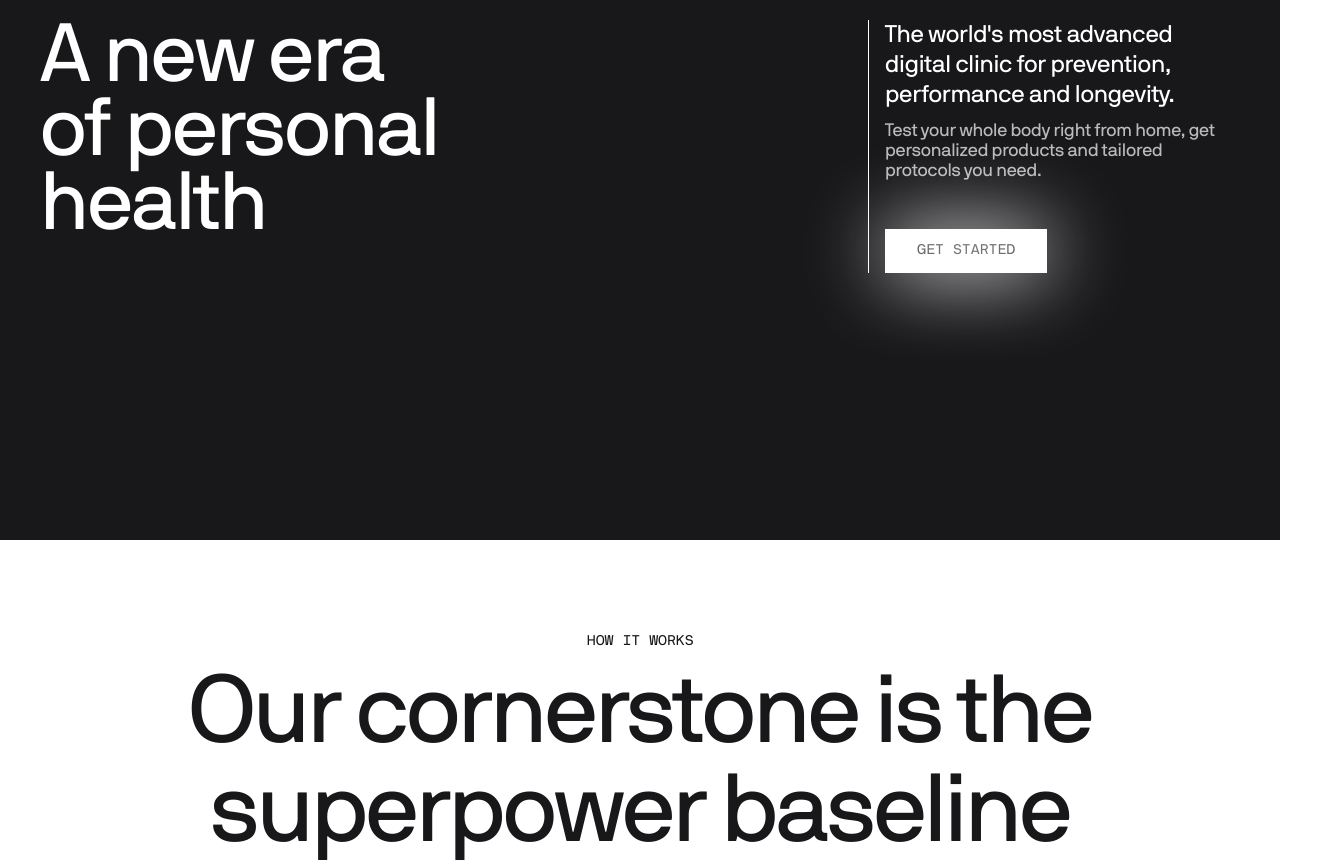
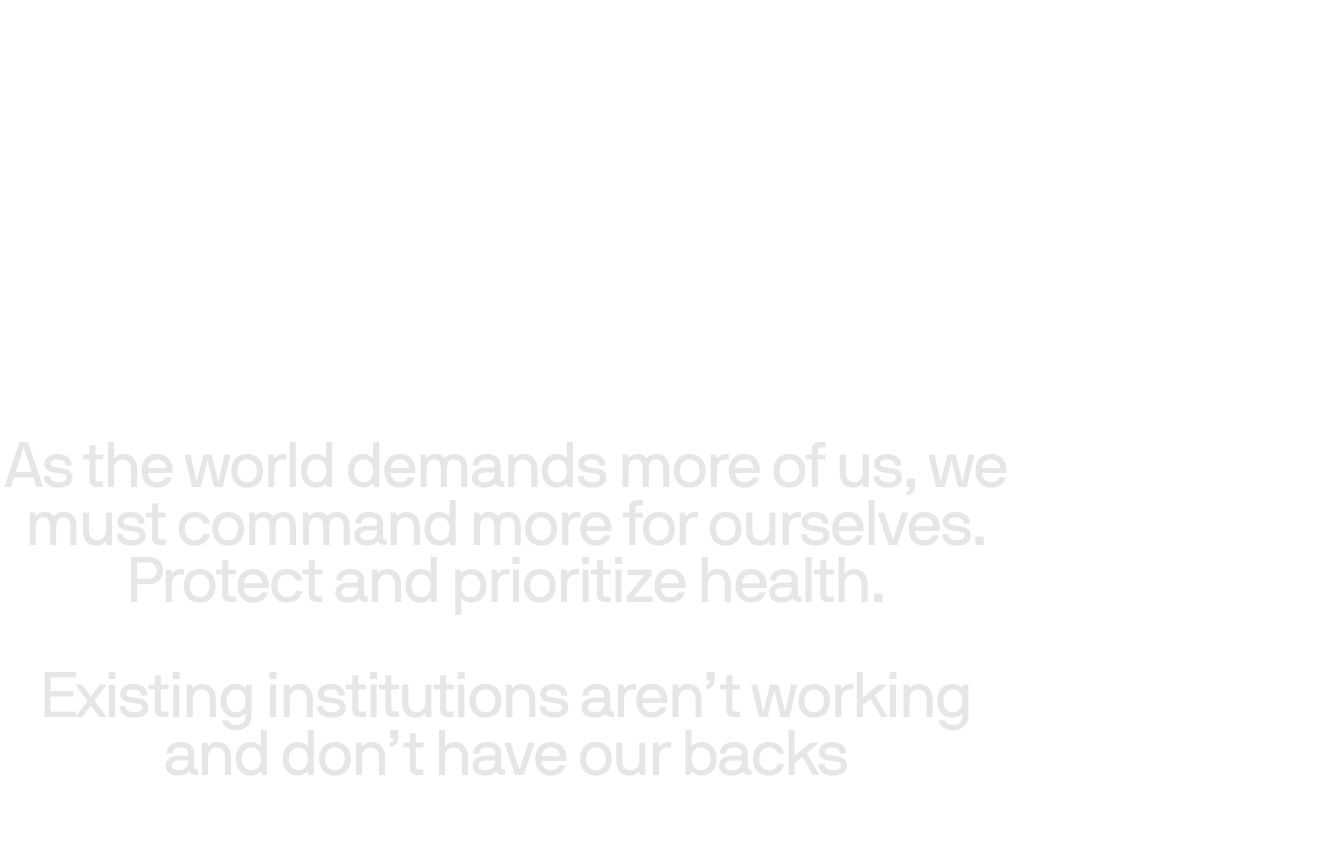
Before and after one commit to daybreak-studio/superpower, a Next.js app: page / in a window 1280 px wide. Shown: the part 260-1122 px from the top of the page, 1320 px wide, since content can reach past the window. Built offline with nearby package versions, Linux system fonts and the light colour scheme.

Commit message:
Added initial interaction

```diff
--- a/app/page.tsx
+++ b/app/page.tsx
@@ -5,6 +5,7 @@ import HeroSection from "@/components/Sections/HeroSection/HeroSection";
 import ProtocolSection from "@/components/Sections/ProtocolSection/ProtocolSection";
 import SuperpowerBaselineSection from "@/components/Sections/SuperpowerBaselineSection/SuperpowerBaselineSection";
 import TestimonialsSection from "@/components/Sections/TestimonialsSection/TestimonialsWrapper"; // Import the missing component
+import ScrollingTextSection from "@/components/Sections/ScrollingTextSection/ScrollingTextLayout"; // Import the missing component
 
 import { ReactLenis } from "@studio-freight/react-lenis";
 
@@ -12,10 +13,9 @@ export default function Home() {
   return (
     <main>
       <ReactLenis root>
-        <HeroSection />
-        <SuperpowerBaselineSection />
-        <ProtocolSection />
-        <TestimonialsSection />
+        <section style={{ height: `500px` }} />
+        <ScrollingTextSection />
+        <section style={{ height: `500px` }} />
       </ReactLenis>
     </main>
   );
--- /dev/null
+++ b/components/Sections/ScrollingTextSection/ScrollingTextLayout.tsx
@@ -0,0 +1,71 @@
+import React, { useState, useEffect, MutableRefObject, useRef } from "react";
+import { breakpoints, useBreakpoint } from "@/hooks/useBreakpoints";
+import LineElement from "@/components/LineElement/LineElement";
+import { motion, useInView } from "framer-motion";
+
+type Props = {};
+const sectionHeight = window.innerHeight * 1.3;
+const sentence =
+  "As the world demands more of us, we must command more for ourselves. Protect and prioritize health. <br> Existing institutions aren’t working and don’t have our backs";
+const sentenceArray = sentence.split(" ");
+
+const ScrollingTextLayout = (props: Props) => {
+  const [scrollProgress, setScrollProgress] = useState(0);
+
+  useEffect(() => {
+    const handleScroll = () => {
+      const scrollPosition = window.scrollY;
+      const windowHeight = window.innerHeight;
+      const documentHeight = document.body.clientHeight;
+
+      const totalScroll = documentHeight - windowHeight;
+      //const sectionLocation = ScrollingTextLayout.getBoundingClientRect();
+      const currentScrollProgress =
+        (scrollPosition - totalScroll / documentHeight) * 100;
+
+      console.log(currentScrollProgress);
+
+      setScrollProgress(currentScrollProgress);
+    };
+
+    window.addEventListener("scroll", handleScroll);
+    return () => window.removeEventListener("scroll", handleScroll);
+  }, []);
+
+  return (
+    <section
+      className="relative h-svh"
+      style={{ height: `${sectionHeight}px` }}
+    >
+      <div className="max-w-[1011px] py-[200px]">
+        <h2 className="font-sans-2xl text-center">
+          {sentenceArray.map((word, index) =>
+            word === "<br>" ? (
+              <div key={index}>
+                <br />
+              </div>
+            ) : (
+              <motion.span
+                key={index}
+                initial={{ opacity: 0.1 }}
+                animate={{
+                  //opacity: scrollProgress > 10 * index ? 1 : 0.1,
+                  opacity:
+                    scrollProgress >
+                    (sectionHeight / sentenceArray.length) * index
+                      ? 1
+                      : 0.1,
+                }}
+                transition={{ duration: 0.2 }}
+              >
+                {word}{" "}
+              </motion.span>
+            ),
+          )}
+        </h2>
+      </div>
+    </section>
+  );
+};
+
+export default ScrollingTextLayout;
```
